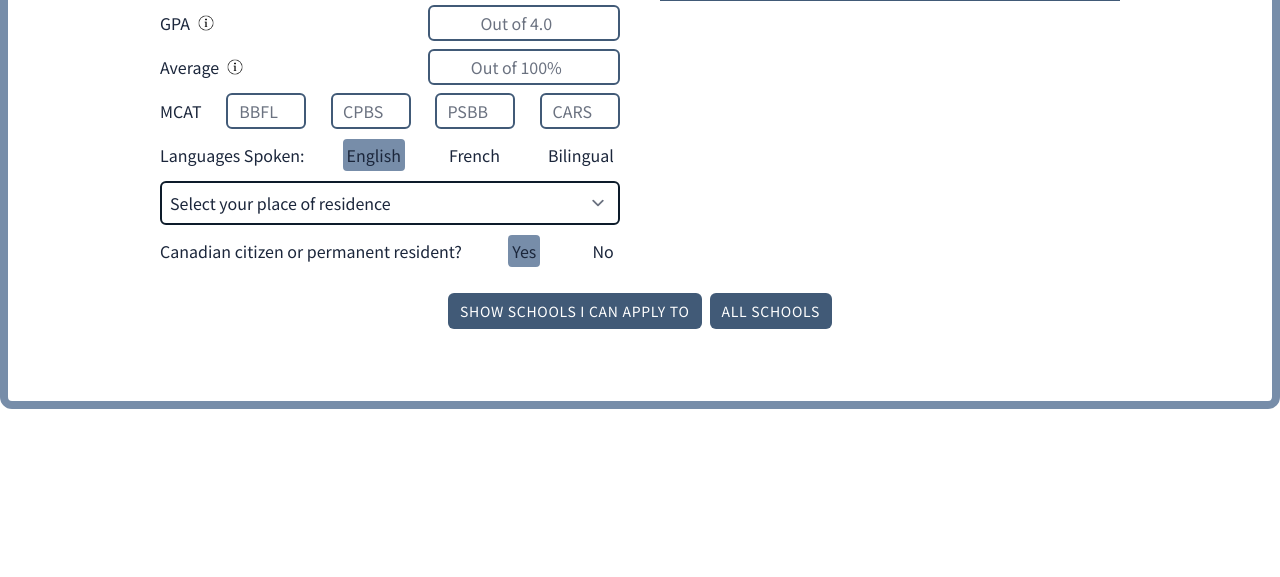
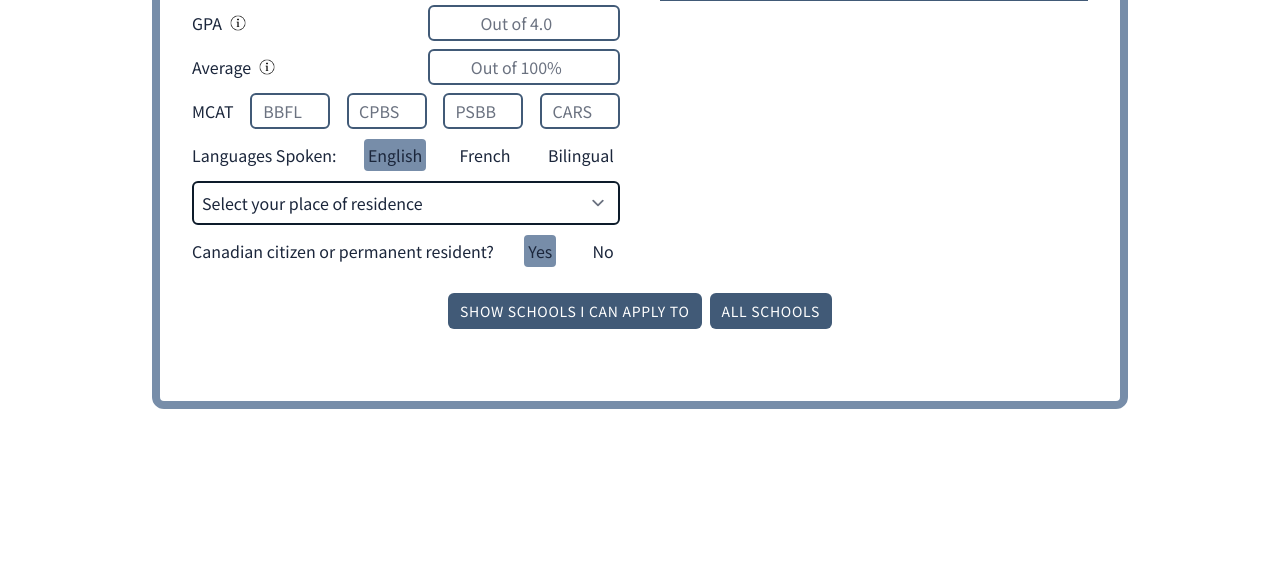
Before and after one commit to late-fall/medschool-prereqs, a website: page index.html in a window 1280 px wide. Shown: the part 223-800 px from the top of the page. Drawn offline with Linux system fonts and the light colour scheme.

Commit message:
fix width

```diff
--- a/index.html
+++ b/index.html
@@ -11,7 +11,7 @@
 </head>
 <body class="font-kor">
     <!-- wrapper -->
-    <div class="container mx-auto p-6 border-solid border-8 border-navy2 xl:w-8/12 flex flex-col items-center bg-white rounded-xl my-2 max-w-full">
+    <div class="container mx-auto p-6 border-solid border-8 border-navy2 xl:w-8/12 flex flex-col items-center bg-white rounded-xl my-2 min-w-min">
         <div class="flex gap-4 justify-between place-self-stretch mb-4 px-2">
             <img src="public/img/school2.png" alt="" class="w-10 h-10 md:w-16 md:h-16">
             <div class="flex self-end px-2 items-center md:text-xl">
```
Also changed, not shown: public/style.css.
